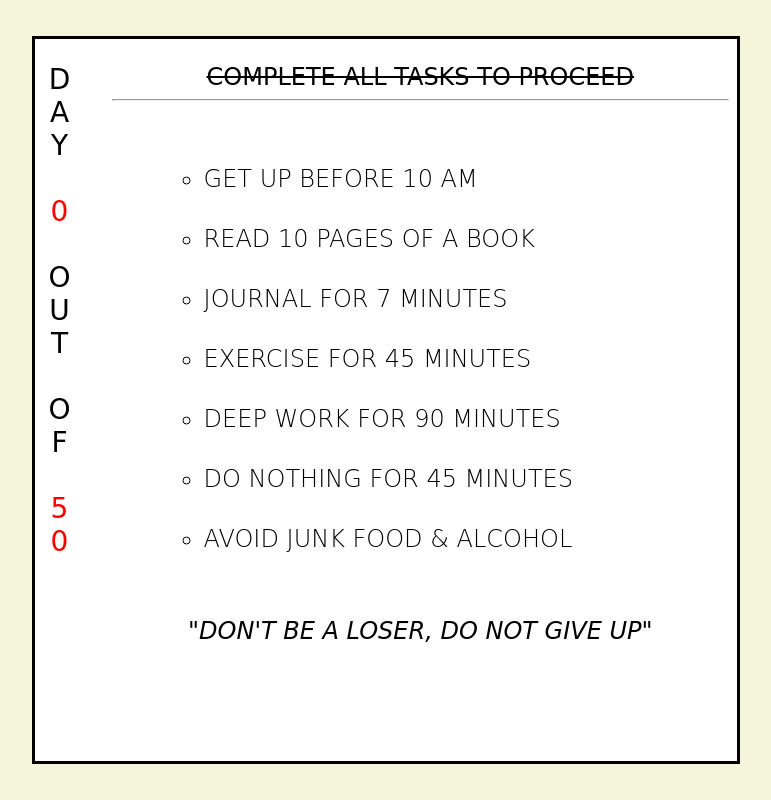
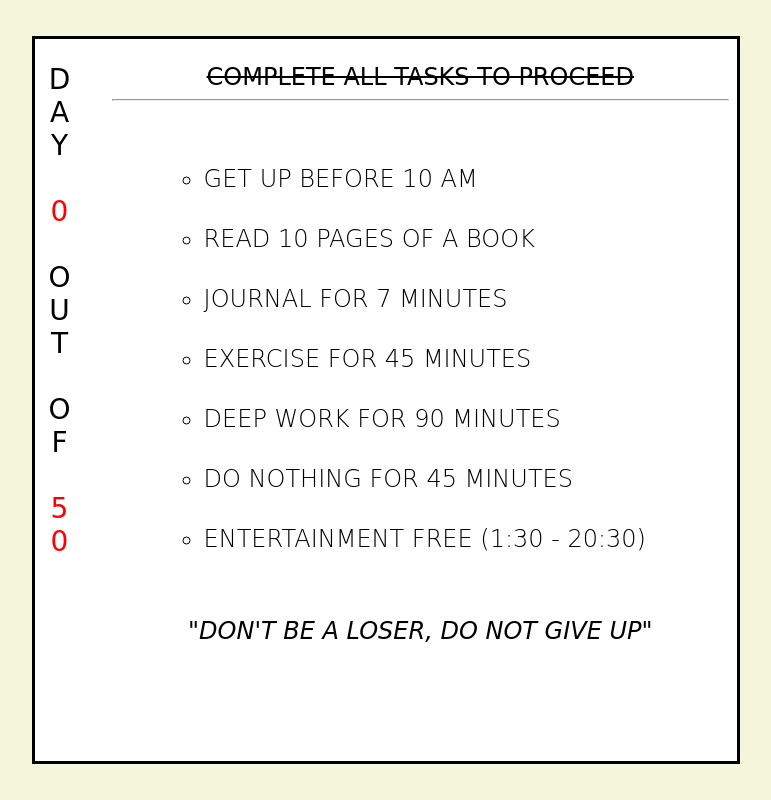
Before and after one commit to humaneediedofanxiety/project50, a plain HTML site: page index.html in a window 1280 px wide. Shown: the whole page, without its empty margins (254-1025 px from the left). Drawn offline with Linux system fonts and the light colour scheme.

Commit message:
Update index.html

```diff
--- a/index.html
+++ b/index.html
@@ -22,7 +22,7 @@
                     <li key="3">Exercise for 45 Minutes</li>
                     <li key="4">Deep Work for 90 Minutes</li>
                     <li key="5">Do Nothing for 45 Minutes</li>
-                    <li key="6">Avoid Junk Food & Alcohol</li>
+                    <li key="6">Entertainment Free (1:30 - 20:30)</li>
                 </ol>
                 <h3 class="quote">"Don't be a loser, Do not GIVE UP"</h3>
             </div>
```
